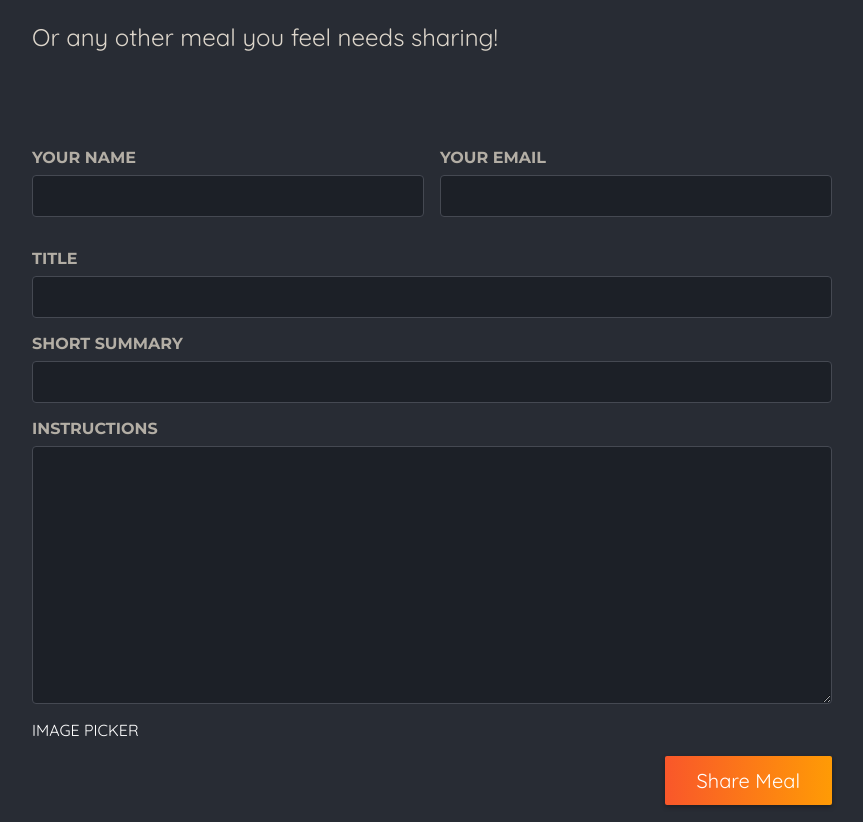
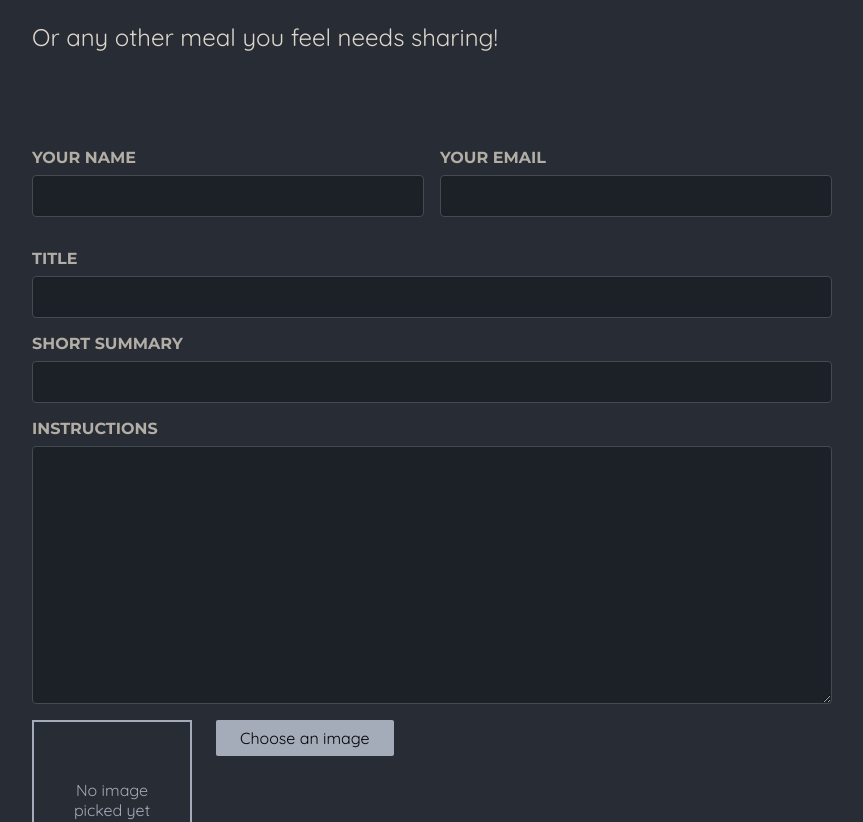
Before and after one commit to internet-unable/NextJS, a Next.js app in the folder 02-foodies-app/: page /meals/share in a window 1280 px wide. Shown: the part 260-1082 px from the top of the page, without its empty margins (32-895 px from the left). Built offline with nearby package versions, Linux system fonts and the light colour scheme.

Commit message:
Update app/meals/share/pages.js

```diff
--- a/02-foodies-app/app/meals/share/page.js
+++ b/02-foodies-app/app/meals/share/page.js
@@ -1,4 +1,5 @@
 import classes from "./page.module.css";
+import ImagePicker from "@/components/Meals/ImagePicker/ImagePicker";
 
 export default function ShareMealPage() {
     return (
@@ -49,7 +50,7 @@ export default function ShareMealPage() {
                             required
                         ></textarea>
                     </p>
-                    IMAGE PICKER
+                    <ImagePicker />
                     <p className={classes.actions}>
                         <button type="submit">Share Meal</button>
                     </p>
```
